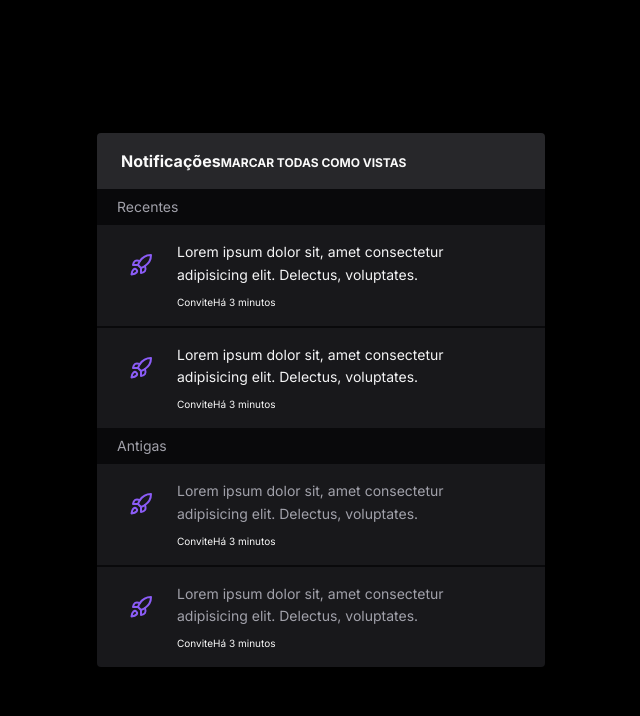
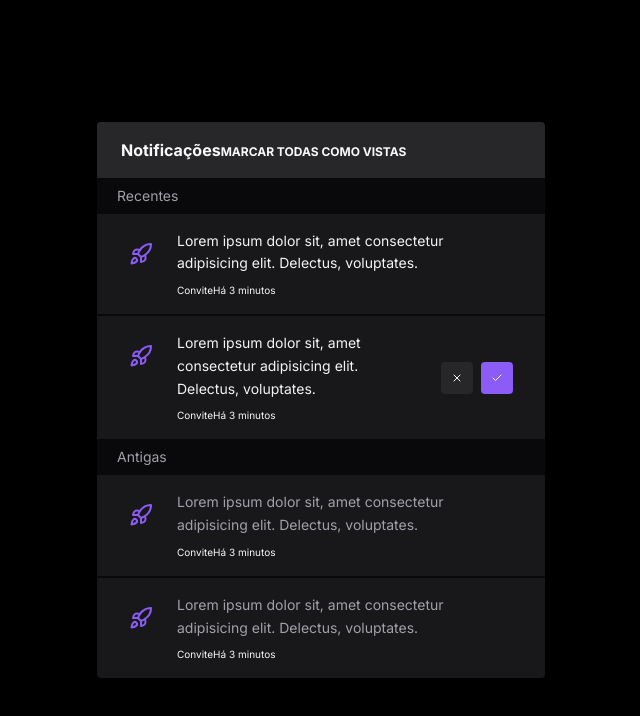
Before and after one commit to Marcelovqvd/widget-notifications, a Next.js app: page / in a window 1280 px wide. Shown: the top 716 px of the page, without its empty margins (319-959 px from the left). Built offline with nearby package versions, Linux system fonts and the light colour scheme.

Commit message:
main layout

```diff
--- a/src/app/components/Widget.tsx
+++ b/src/app/components/Widget.tsx
@@ -1,6 +1,6 @@
 import React from "react"
 
-import { Rocket } from "lucide-react"
+import { Rocket, X, Check } from "lucide-react"
 
 export default function Widget() {
   return (
@@ -44,6 +44,14 @@ export default function Widget() {
                 <span>Há 3 minutos</span>
               </div>
             </div>
+            <div className='flex gap-2 self-center'>
+              <button className='w-8 h-8 rounded flex items-center justify-center bg-zinc-800 hover:bg-zinc-700'>
+                <X className='w-3 h-3 text-zinc-50' />
+              </button>
+              <button className='w-8 h-8 rounded flex items-center justify-center bg-violet-500 hover:bg-zinc-600'>
+                <Check className='w-3 h-3 text-zinc-50' />
+              </button>
+            </div>
           </div>
         </div>
       </div>
```
